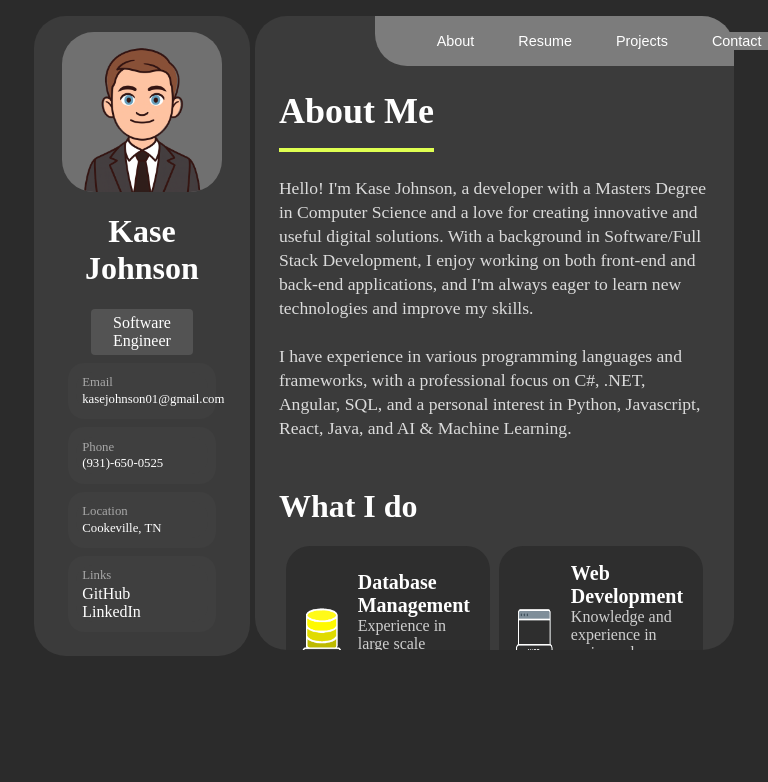
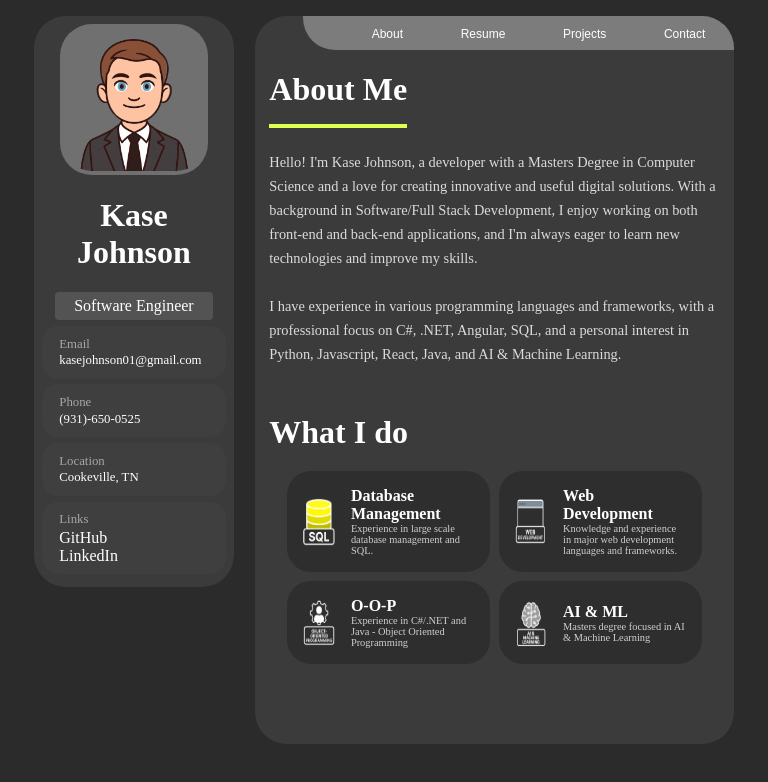
Before and after one commit to Kasej01/portfolio, a React (Create React App) app: page / in a window 768 px wide. Shown: the top 782 px of the page. Built offline with nearby package versions, Linux system fonts and the light colour scheme; a web font is replaced by a local one.

Commit message:
Medium screen size css updates

```diff
--- a/src/components/Navbar.jsx
+++ b/src/components/Navbar.jsx
@@ -8,7 +8,7 @@ function Navbar() {
                 <li className="nav-list-item">
                     <Link to="/about"><button>About</button></Link>
                 </li>
-                <li className="resume-list-item">
+                <li className="nav-list-item">
                     <Link to="/resume"><button className="resume-btn">Resume</button></Link>
                 </li>
                 <li className="nav-list-item">
--- a/src/styles/components/global_component.css
+++ b/src/styles/components/global_component.css
@@ -40,8 +40,15 @@
     }
 }
 
-@media (max-width: 1200px){
+@media (min-width: 901px) and (max-width: 1200px){
     .component{
         padding: 0 5% 5% 5%;
     }
 }
+
+@media (min-width: 650px) and (max-width: 900px){
+    .component{
+        padding: 0 3% 3% 3%;
+        height: 85vh;
+    }
+}
--- a/src/styles/components/navbar.css
+++ b/src/styles/components/navbar.css
@@ -33,7 +33,7 @@ ul{
     }
 }
 
-@media (max-width: 1200px){
+@media (min-width: 901px) and (max-width: 1200px){
     .navbar{
         width: 75%;
         button{
@@ -41,3 +41,17 @@ ul{
         }
     }
 }
+
+@media (min-width: 650px) and (max-width: 900px){
+    .navbar{
+        width: 90%;
+        button{
+            font-size: 0.75rem;
+        }
+    }
+    ul{
+        li{
+            padding: 0.5rem;
+        }
+    }
+}
--- a/src/styles/components/profile.css
+++ b/src/styles/components/profile.css
@@ -63,10 +63,38 @@
 }
 
 
-@media (max-width: 1200px){
+@media (min-width: 901px) and (max-width: 1200px){
     .text-area{
         p{
             font-size: 0.8rem;
         }
     }
 }
+
+@media (min-width: 650px) and (max-width: 900px){
+    .text-area{
+        p{
+            font-size: 0.8rem;
+        }
+    }
+    .profile-container{
+    padding: 0.5rem;
+    width: 100%;
+    }
+
+    .photo-container{
+        width: 80%;
+        height: 80%;
+    }
+
+    .occupation{
+        width: 80%;
+    }
+
+    .profile-info{
+        width: 100%;
+        div{
+            margin: 0.35rem 0;
+        }
+    }
+}
--- a/src/styles/pages/about.css
+++ b/src/styles/pages/about.css
@@ -34,14 +34,14 @@
         }
     }
 }
-
-@media (max-width: 1200px){
+/* Medium to Large Screens */
+@media (min-width: 901px) and (max-width: 1200px){
     .what-i-do{
         .skills{
             display: flex;
             flex-direction: row;
             flex-wrap: wrap;
-            width: 100% !important;
+            width: 100%;
         }
         .section{
             width: 40%;
@@ -55,10 +55,47 @@
                 .skill{
                     font-size: 1.25rem;
                 }
-                p{
+                .desc{
                     font-size: 0.75rem;
                 }
             }
         }
 }
 }
+
+/* Small-Medium Screens */
+@media (min-width: 650px) and (max-width: 901px){
+    .what-i-do{
+        .skills{
+            display: flex;
+            flex-direction: row;
+            flex-wrap: wrap;
+            width: 100%;
+        }
+        .section{
+            width: 38%;
+            margin: 1% 1%;
+
+            img{
+                width: 2rem;
+                height: 3rem;
+            }
+            .subsection{
+                .skill{
+                    font-size: 1rem;
+                }
+                .desc{
+                    font-size: 0.65rem;
+                }
+            }
+        }
+}
+    .about-container{
+        .title{
+            font-size: 2rem;
+        }
+        .description{
+            font-size: 0.9rem;
+        }
+    }
+}
```
